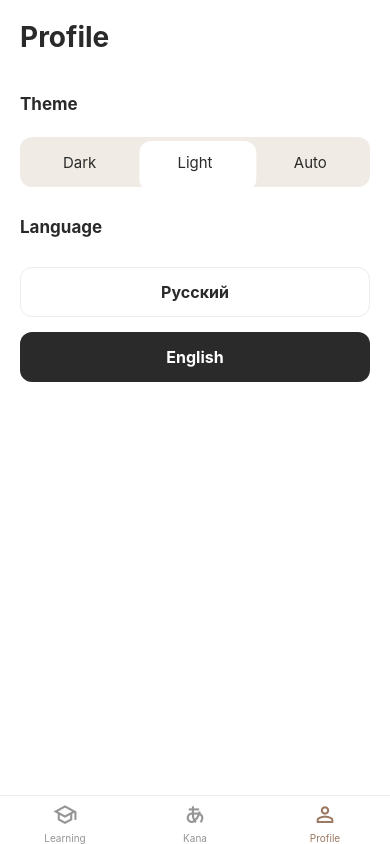
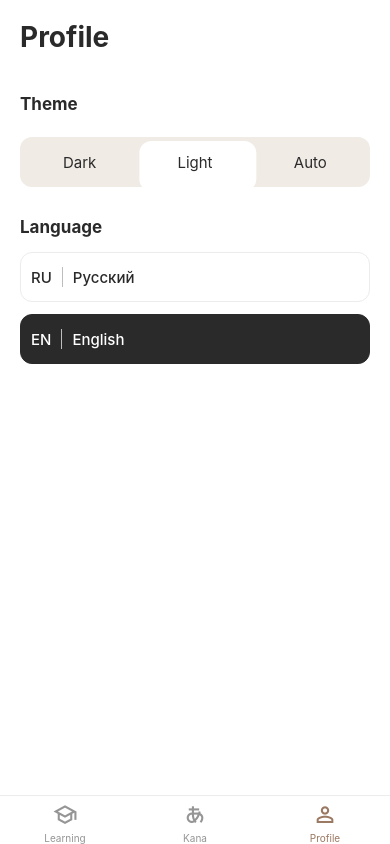
Before and after one commit to nikkhvat/kana-master, a React Native app: screen /Profile in a window 390 px wide. Built offline with nearby package versions, Linux system fonts and the light colour scheme.

Commit message:
change design of the language switching buttons

```diff
--- /dev/null
+++ b/src/entities/profile/language-button/language-button.tsx
@@ -0,0 +1,67 @@
+import React from "react";
+
+import { Pressable, StyleSheet, Text, View } from "react-native";
+
+import { useThemeContext } from "@/hooks/theme-context";
+
+interface LanguageButtonProps {
+  children: string
+  langKey: string
+  active: boolean
+  onPress?: () => void
+}
+
+const LanguageButton: React.FC<LanguageButtonProps> = ({
+  children,
+  langKey,
+  onPress,
+  active,
+}) => {
+
+  const { colors } = useThemeContext();
+
+  return (
+    <Pressable style={[styles.button, active
+      ? { borderColor: colors.color4, backgroundColor: colors.color4 }
+      : { borderColor: colors.color2 }]} onPress={() => onPress?.()} >
+      <Text
+        style={[styles.key, { color: active ? colors.color1 : colors.color4 }]} >
+        {langKey}
+      </Text>
+      <View style={[styles.line, {backgroundColor: colors.color3}]} ></View>
+      <Text
+        style={[styles.title, { color: active ? colors.color1 : colors.color4 }]} >
+        {children}
+      </Text>
+    </Pressable>
+  );
+};
+
+export default LanguageButton;
+
+const styles = StyleSheet.create({
+  key: {
+    fontSize: 15,
+    fontWeight: "500",
+    textTransform: "uppercase"
+  },
+  title: {
+    fontSize: 15,
+    fontWeight: "500"
+  },
+  button: {
+    width: "100%",
+    flexDirection: "row",
+    justifyContent: "flex-start",
+    alignItems: "center",
+    height: 50,
+    borderRadius: 12,
+    borderWidth: 1,
+    paddingLeft: 10,
+    gap: 10
+  },
+  line: {
+    width: 1,
+    height: 20,
+  }
+});
--- a/src/pages/profile/profile.tsx
+++ b/src/pages/profile/profile.tsx
@@ -5,6 +5,7 @@ import { StyleSheet, Text, View } from "react-native";
 import { useSafeAreaInsets } from "react-native-safe-area-context";
 import Icon from "react-native-vector-icons/Feather";
 
+import LanguageButton from "@/entities/profile/language-button/language-button";
 import { useThemeContext } from "@/hooks/theme-context";
 import { Theme } from "@/shared/constants/profile";
 import Button from "@/shared/ui/button/button";
@@ -36,6 +37,11 @@ const ProfilePage: React.FC = () => {
 
     updateTheme(Theme.Auto);
   };
+
+  const langs = [
+    { title: "Русский", key: "ru" },
+    { title: "English", key: "en" }
+  ];
 
   return (
     <View style={[styles.container, { paddingTop: insets.top, backgroundColor: colors.color1 }]}>
@@ -86,18 +92,15 @@ const ProfilePage: React.FC = () => {
       <Text style={[styles.sectionTitle, { color: colors.color4 }]}>{t("profile.language")}</Text>
 
       <View style={styles.sectionButtonsColumn}>
-        <Button
-          customStyles={{ width: "100%" }}
-          title={"Русский"}
-          onClick={() => setLanguage("ru")}
-          type={i18n.language === "ru" ? "general" : "inactive"}
-        />
-        <Button
-          customStyles={{ width: "100%" }}
-          title={"English"}
-          onClick={() => setLanguage("en")}
-          type={i18n.language === "en" ? "general" : "inactive"}
-        />
+        {langs.map(lang => (
+          <LanguageButton
+            key={lang.key}
+            langKey={lang.key}
+            onPress={() => setLanguage(lang.key)}
+            active={i18n.language === lang.key}>
+            {lang.title}
+          </LanguageButton>
+        ))}
       </View>
     </View>
   );
@@ -134,6 +137,6 @@ const styles = StyleSheet.create({
     width: "100%",
     flexDirection: "column",
     alignItems: "center",
-    gap: 0,
+    gap: 12,
   },
 });
```
